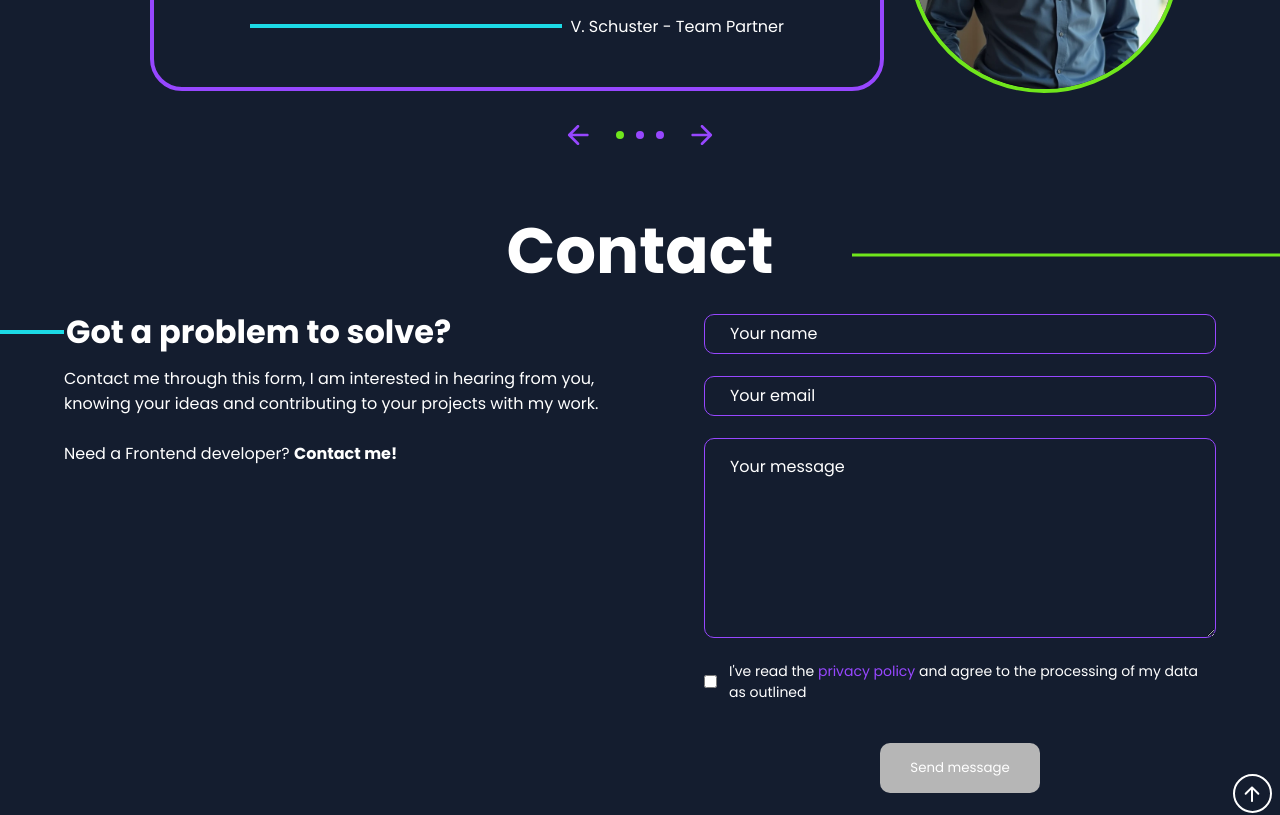
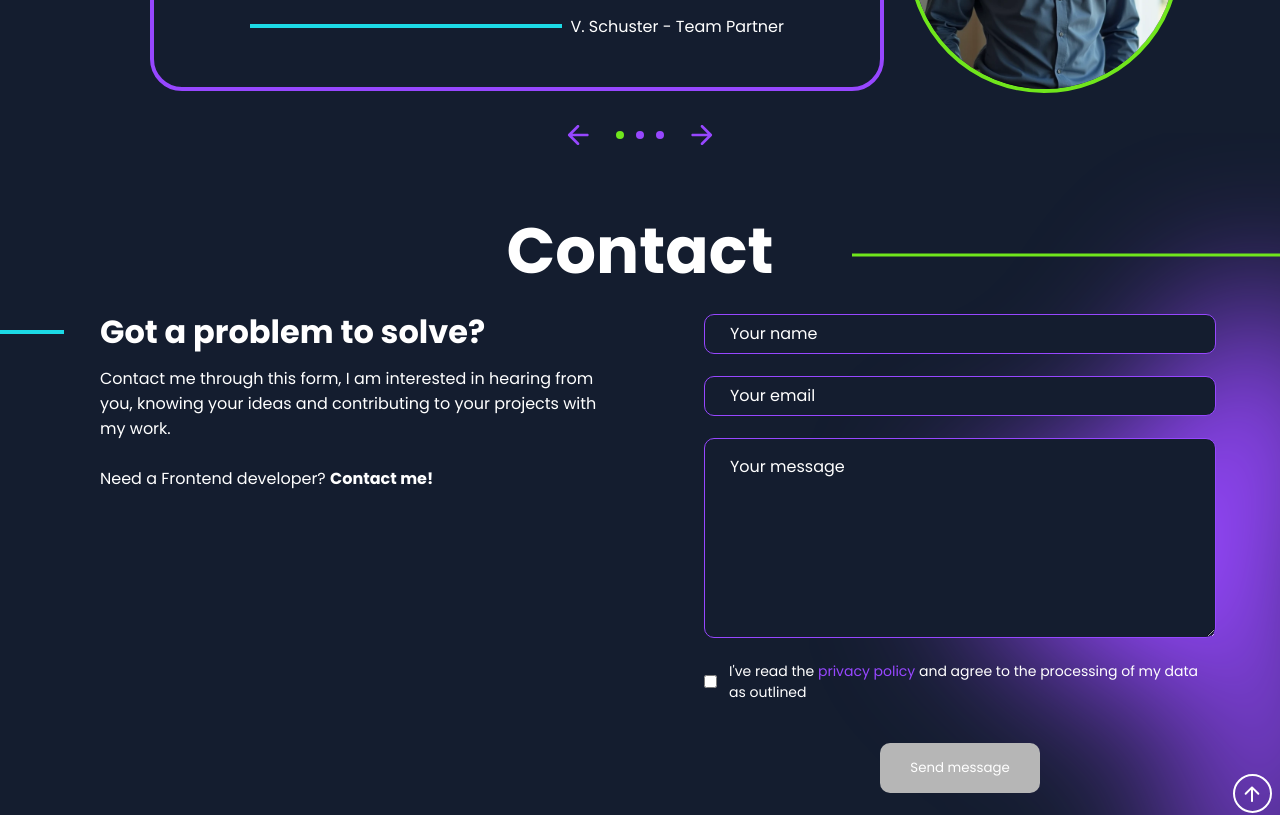
Before and after one commit to Patrick-Gogolin/portfolio, an Angular app: page / in a window 1280 px wide. Shown: the part 3500-4315 px from the top of the page. Built offline with nearby package versions, Linux system fonts and the light colour scheme.

Commit message:
new commit

```diff
--- a/src/app/main-content/contact-section/contact-section.component.html
+++ b/src/app/main-content/contact-section/contact-section.component.html
@@ -15,4 +15,5 @@
         <app-contactform></app-contactform>
     </div>
     <img class="arrow-up" src="./assets/img/go-up-button.svg" alt="up-arrow">
+    <img class="purple-shadow" src="./assets/img/purple-shadow-contact-section.svg" alt="">
 </div>
--- a/src/app/main-content/contact-section/contact-section.component.scss
+++ b/src/app/main-content/contact-section/contact-section.component.scss
@@ -9,6 +9,13 @@
     position: absolute;
     right: 8px;
     bottom: 20px;
+}
+
+.purple-shadow {
+    position: absolute;
+    bottom: 0;
+    right: 0;
+    z-index: -9999;
 }
 
 .headline-wrapper {
@@ -105,4 +112,24 @@
     .blue-line {
         width: 64px;
     }
+
+    .purple-shadow {
+        position: absolute;
+        bottom: -250px;
+        z-index: -9999;
+        height: 950px;
+    }
 }
+
+@media screen and (min-width: 1200px) {
+    .contact-me-p-wrapper {
+        >.got-a-problem-to-solve-wrapper {
+            gap: 36px;
+        }
+    }
+
+    .contact-me-p-wrapper > :nth-child(2),
+    .contact-me-p-wrapper > :nth-child(4) {
+        padding-inline: 100px 0px;
+    }
+}
--- a/src/app/main-content/contact-section/contactform/contactform.component.html
+++ b/src/app/main-content/contact-section/contactform/contactform.component.html
@@ -1,29 +1,31 @@
 <div class="contact-form">
     <form (ngSubmit)="onSubmit(contactForm)" #contactForm="ngForm">
 
-        <input #message="ngModel" [(ngModel)]="contactData.name" type="text" id="name" name="firstname" placeholder="Your name"
+        <input #name="ngModel" minlength="2" [(ngModel)]="contactData.name" type="text" [class]="returnBorder(name)" id="name" name="firstname" placeholder="Your name"
             aria-label="First Name" required>
-            @if (!message.valid && message.touched && !message.disabled) {
-                <span>Please enter Message</span>
+            @if (!name.valid && name.touched && !name.disabled) {
+                <span class="error-message">Your name is required</span>
             }
 
-        <input #message="ngModel" [(ngModel)]="contactData.email" type="email" id="email" name="email" placeholder="Your email"
+        <input #email="ngModel" [(ngModel)]="contactData.email" type="email" [class]="returnBorder(email)" id="email" name="email" placeholder="Your email"
             aria-label="Email" required pattern="[a-zA-Z0-9._%+\-]+@[a-zA-Z0-9.\-]+\.[a-zA-Z]{2,}">
-            @if (!message.valid && message.touched && !message.disabled) {
-                <span>Please enter Message</span>
+            @if (!email.valid && email.touched && !email.disabled) {
+                <span class="error-message">Your email is required</span>
             }
 
-        <textarea #message="ngModel" minlength="4" [(ngModel)]="contactData.message" id="message" name="message" placeholder="Your message"
+        <textarea #message="ngModel" minlength="4" [(ngModel)]="contactData.message" [class]="returnBorder(message)" id="message" name="message" placeholder="Your message"
             style="height:200px" aria-label="Subject" required></textarea>
         @if (!message.valid && message.touched && !message.disabled) {
-            <span>Please enter Message</span>
+            <span class="error-message">Your message is empty</span>
         }
 
         <div class="checkbox-wrapper">
-            <input type="checkbox" id="privacyPolicy" name="privacyPolicy" required>
+            <input #privacyPolicy="ngModel" type="checkbox" id="privacyPolicy" name="privacyPolicy" [(ngModel)]="contactData.privacyPolicy" required>
             <p> I've read the <span class="privacy-policy-span">privacy policy</span> and agree to the processing of my data as outlined</p>
         </div>
-
-        <input type="submit" value="Send message">
+        @if (!privacyPolicy.valid && privacyPolicy.dirty) {
+            <span class="error-message">Please accept the privacy policy</span>
+        }
+        <input type="submit" value="Send message" [disabled]="!contactForm.valid">
     </form>
 </div>
--- a/src/app/main-content/contact-section/contactform/contactform.component.scss
+++ b/src/app/main-content/contact-section/contactform/contactform.component.scss
@@ -19,7 +19,7 @@ input[type=text],input[type=email], select, textarea {
 
   /* Style the submit button with a specific background color etc */
   input[type=submit] {
-    background-color:#B6B6B6;
+    background-color:#9747FF;
     color: white;
     padding: 15px 30px;
     border: none;
@@ -30,8 +30,15 @@ input[type=text],input[type=email], select, textarea {
   }
 
   /* When moving the mouse over the submit button, add a darker green color */
-  input[type=submit]:hover {
-    background-color: #45a049;
+  input[type=submit]:disabled {
+    background-color:#B6B6B6;
+    color: white;
+    padding: 15px 30px;
+    border: none;
+    border-radius: 10px;
+    cursor: pointer;
+    display: block;
+    margin: 3em auto;
   }
 
 
@@ -50,6 +57,7 @@ input:focus,
 textarea:focus {
   outline: none; /* Entfernt die standardmäßige Umrandung */
   box-shadow: none; /* Entfernt eventuelle Schatten */
+  border: solid 1px #70E61C;
 }
 
 .checkbox-wrapper {
@@ -63,6 +71,19 @@ textarea:focus {
     color: #9747FF;
 }
 
+.error-message {
+    color: #E61C40;
+    padding-inline: 8px 0px;
+}
+
+input.invalid-border, textarea.invalid-border, select.invalid-border {
+    border: solid 1px #E61C40;
+}
+
+input.valid-border, textarea.valid-border, select.valid-border {
+    border: solid 1px #70E61C;;
+}
+
 @media screen and (min-width: 660px) {
     .contact-form {
         padding: 50px 24px;
--- a/src/app/main-content/contact-section/contactform/contactform.component.ts
+++ b/src/app/main-content/contact-section/contactform/contactform.component.ts
@@ -1,10 +1,11 @@
 import { Component } from '@angular/core';
-import { FormsModule, NgForm } from '@angular/forms';
+import { FormsModule, NgForm, NgModel } from '@angular/forms';
+import { CommonModule } from '@angular/common';
 
 @Component({
   selector: 'app-contactform',
   standalone: true,
-  imports: [FormsModule],
+  imports: [FormsModule, CommonModule],
   templateUrl: './contactform.component.html',
   styleUrl: './contactform.component.scss'
 })
@@ -13,12 +14,23 @@ export class ContactformComponent {
   contactData = {
     name: "",
     email: "",
-    message: ""
+    message: "",
+    privacyPolicy: false,
   }
 
   onSubmit(ngForm: NgForm) {
     if(ngForm.valid && ngForm.submitted) {
       console.log(this.contactData)
+      ngForm.resetForm();
     }
   }
+
+  returnBorder(field: NgModel): string {
+    if (!field.valid && field.touched) {
+      return 'invalid-border';
+    } else if (field.valid && field.touched) {
+      return 'valid-border';
+    }
+    return '';
+  }
 }
```
Also changed, not shown: src/assets/img/purple-shadow-contact-section.svg (added).
